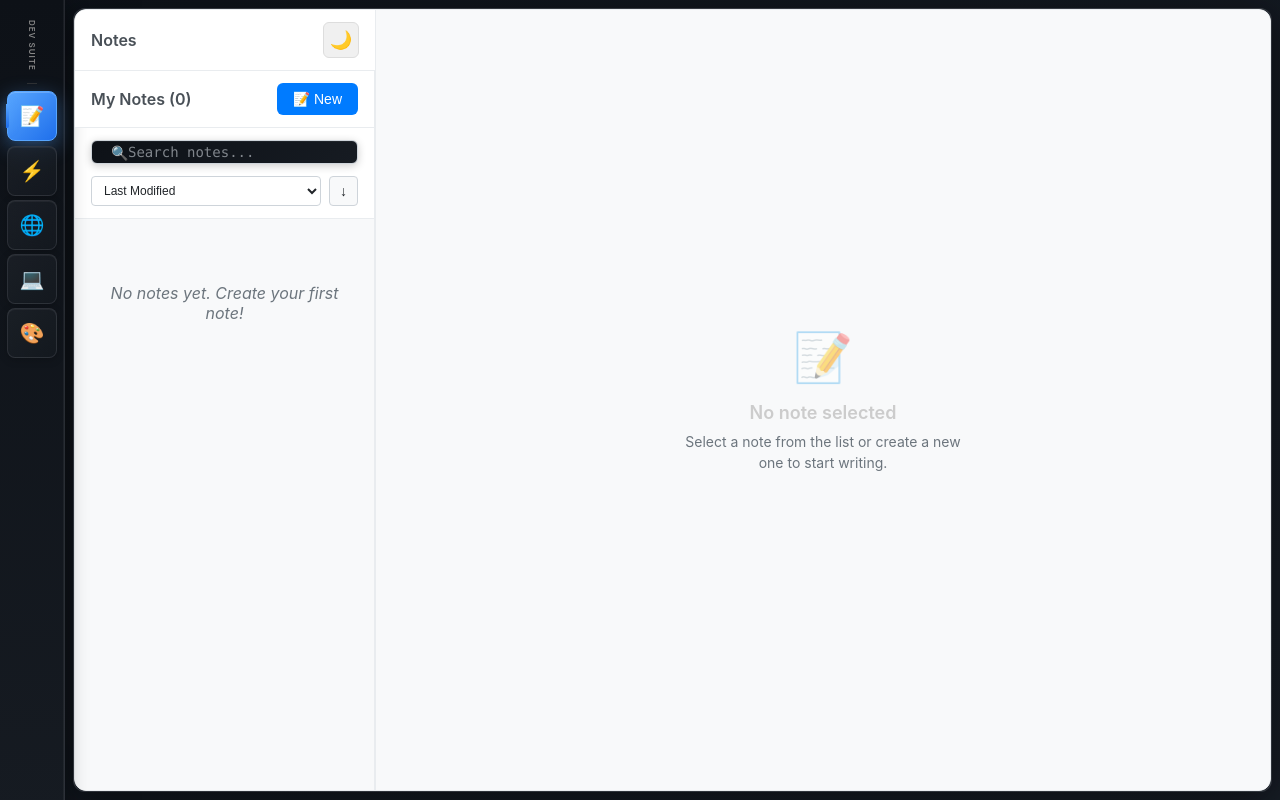
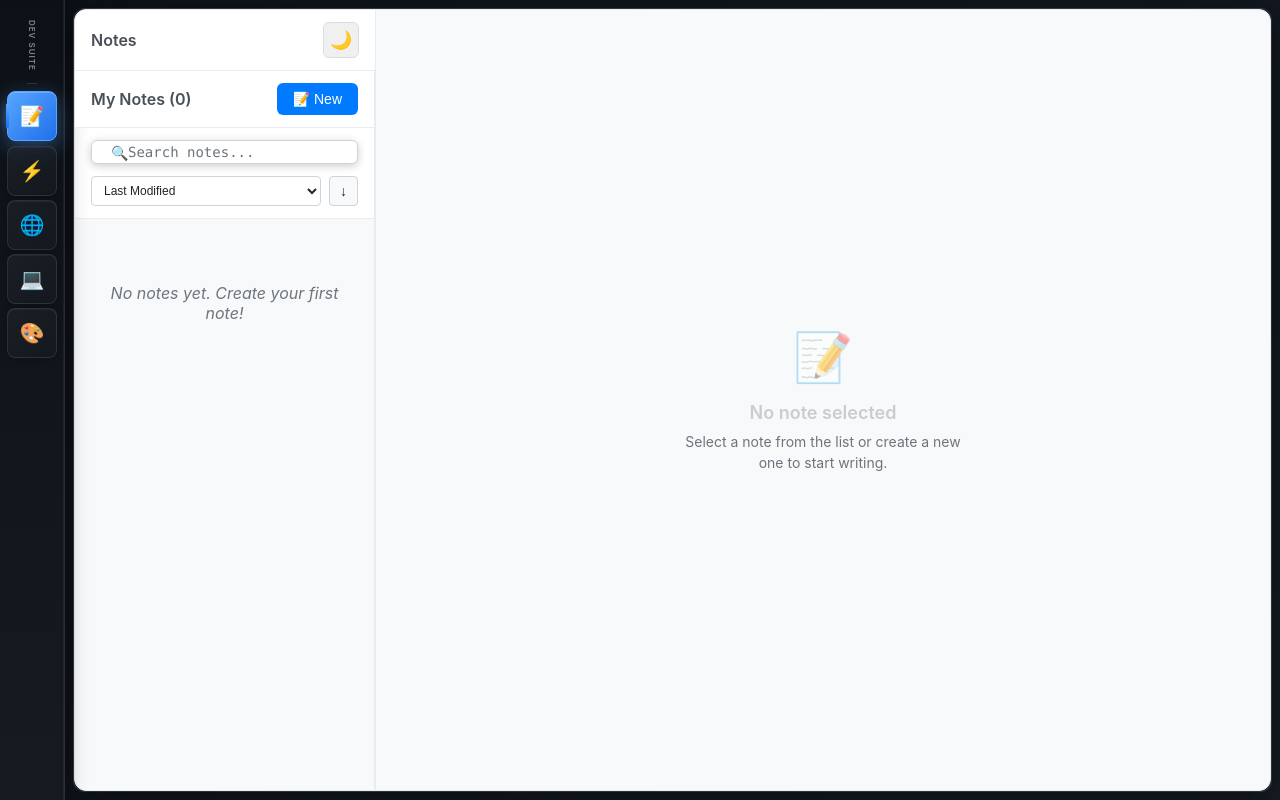
Before and after one commit to jaredmiller219/Productivity_Software, a React (Create React App) app: page / in a window 1280 px wide. Built offline with nearby package versions, Linux system fonts and the light colour scheme.

Commit message:
fixed notes bugs

```diff
--- a/src/modules/Notes/components/NotesList.css
+++ b/src/modules/Notes/components/NotesList.css
@@ -45,16 +45,22 @@
   position: relative;
 }
 
-.notes-list-container .search-input {
+.notes-list-container .search-container .search-input {
   width: 100%;
   padding: 8px 12px 8px 36px;
+  background: #ffffff !important;
+  background-color: #ffffff !important;
+  color: #212529 !important;
   border: 1px solid #ced4da;
   border-radius: 6px;
   font-size: 14px;
-  transition: border-color 0.2s ease, background-color 0.2s ease;
+  -webkit-appearance: none;
+  -moz-appearance: none;
+  appearance: none;
+  transition: none !important;
 }
 
-.notes-list-container .search-input:focus {
+.notes-list-container .search-container .search-input:focus {
   outline: none;
   border-color: #007bff;
   box-shadow: 0 0 0 2px rgba(0, 123, 255, 0.1);
@@ -84,12 +90,13 @@
 }
 
 .sort-order-btn {
+  background-color: #f8f9fa;
+  color: #212529;
   border: 1px solid #ced4da;
   border-radius: 4px;
   padding: 6px 10px;
   cursor: pointer;
   font-size: 14px;
-  transition: background-color 0.2s ease;
 }
 
 .notes-list {
@@ -241,7 +248,7 @@
   gap: 8px;
 }
 
-.right-panel-mode .notes-list-container .search-input {
+.right-panel-mode .notes-list-container .search-container .search-input {
   padding: 6px 10px 6px 28px;
   font-size: 12px;
 }
@@ -292,14 +299,32 @@
   border-bottom: 1px solid #e9ecef;
 }
 
-.notes-container.theme-light .notes-list-container .search-input {
-  background-color: #f8f9fa;
-  color: #212529;
-  border-color: #ced4da;
+div.notes-container.theme-light .notes-list-container .search-container .search-input,
+div.notes-container.theme-light .notes-list-container .search-container input.search-input,
+.notes-container.theme-light .search-container .search-input {
+  background: #ffffff !important;
+  background-color: #ffffff !important;
+  color: #212529 !important;
+  border-color: #ced4da !important;
 }
 
-.notes-container.theme-light .notes-list-container .search-input:focus {
-  background-color: #fff;
+div.notes-container.theme-light .notes-list-container .search-container .search-input:focus {
+  background-color: #ffffff !important;
+  border-color: #007bff !important;
+}
+
+div.notes-container.theme-light .notes-list-container .search-container .search-input::placeholder {
+  color: #6c757d !important;
+}
+
+/* Override browser autofill styles for light theme */
+div.notes-container.theme-light .notes-list-container .search-container .search-input:-webkit-autofill,
+div.notes-container.theme-light .notes-list-container .search-container .search-input:-webkit-autofill:hover,
+div.notes-container.theme-light .notes-list-container .search-container .search-input:-webkit-autofill:focus {
+  -webkit-box-shadow: 0 0 0 1000px #ffffff inset !important;
+  -webkit-text-fill-color: #212529 !important;
+  background: #ffffff !important;
+  background-color: #ffffff !important;
 }
 
 .notes-container.theme-light .sort-select {
@@ -351,15 +376,32 @@
   border-bottom: 1px solid #30363d;
 }
 
-.notes-container.theme-dark .notes-list-container .search-input {
-  background-color: #0d1117;
-  color: #f0f6fc;
-  border-color: #30363d;
+.notes-container.theme-dark .notes-list-container .search-container .search-input,
+.notes-container.theme-dark .notes-list-container .search-container input.search-input,
+.notes-container.theme-dark .search-container .search-input {
+  background: #0d1117 !important;
+  background-color: #0d1117 !important;
+  color: #f0f6fc !important;
+  border-color: #30363d !important;
 }
 
-.notes-container.theme-dark .notes-list-container .search-input:focus {
-  background-color: #161b22;
-  border-color: #58a6ff;
+.notes-container.theme-dark .notes-list-container .search-container .search-input:focus {
+  background-color: #161b22 !important;
+  border-color: #58a6ff !important;
+}
+
+.notes-container.theme-dark .notes-list-container .search-container .search-input::placeholder {
+  color: #8b949e !important;
+}
+
+/* Override browser autofill styles for dark theme */
+.notes-container.theme-dark .notes-list-container .search-container .search-input:-webkit-autofill,
+.notes-container.theme-dark .notes-list-container .search-container .search-input:-webkit-autofill:hover,
+.notes-container.theme-dark .notes-list-container .search-container .search-input:-webkit-autofill:focus {
+  -webkit-box-shadow: 0 0 0 1000px #0d1117 inset !important;
+  -webkit-text-fill-color: #f0f6fc !important;
+  background: #0d1117 !important;
+  background-color: #0d1117 !important;
 }
 
 .notes-container.theme-dark .notes-list-container .search-icon {
```
